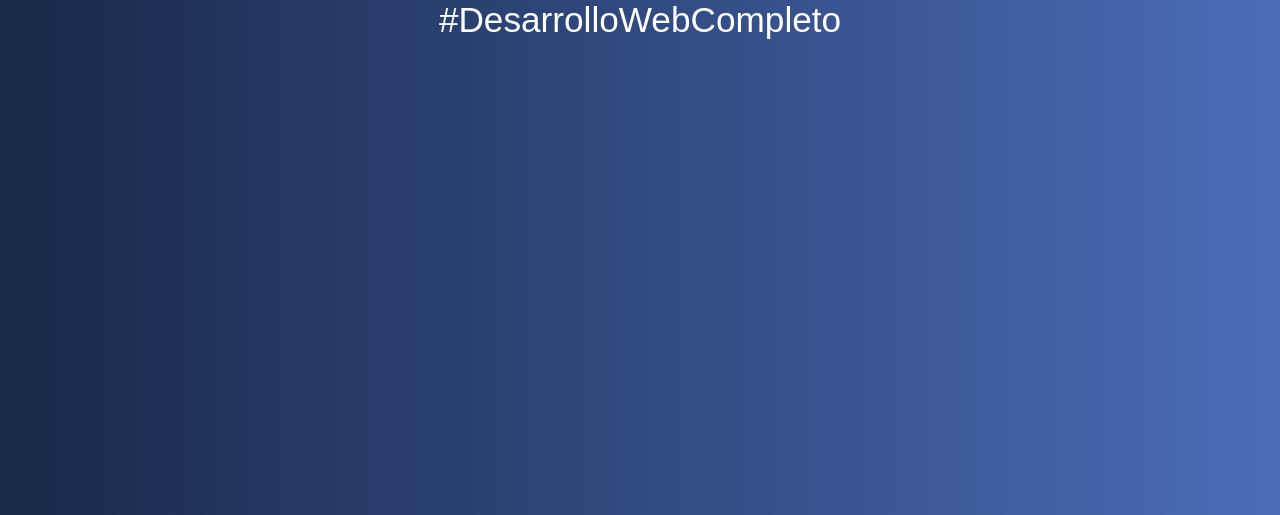
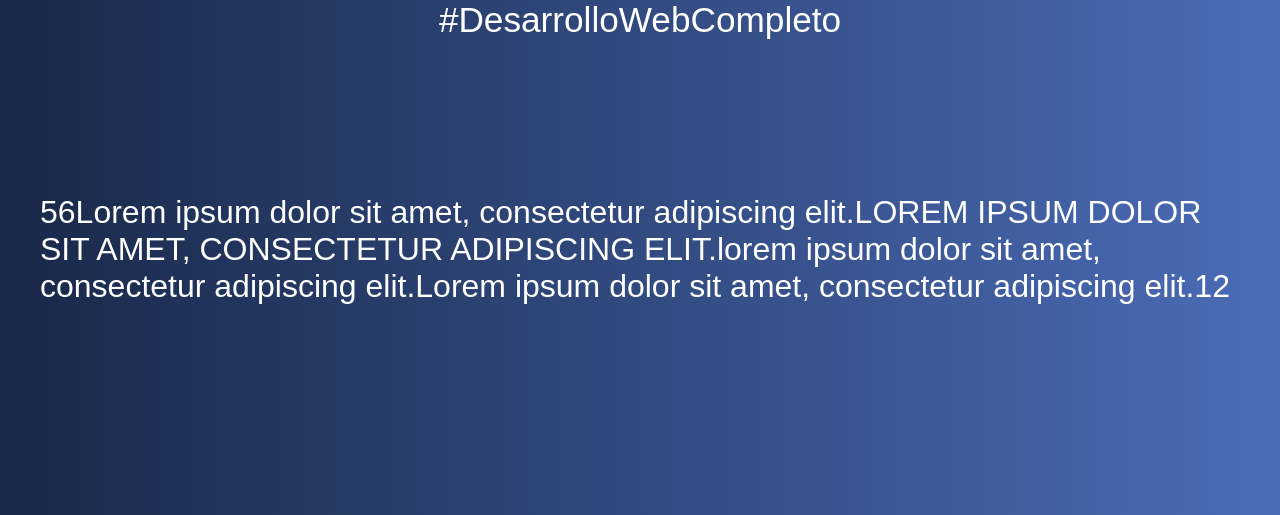
Before and after one commit to CarlosJCD/Curso-Web, a PHP site: page /07-string-methods.php in a window 1280 px wide. Shown: the part 285-800 px from the top of the page. Run offline with PHP 8.4, Linux system fonts and the light colour scheme.

Commit message:
Video #260 - Seccion #24 - Metodos de string

```diff
--- a/Proyecto_10_introduccion_a_PHP/07-string-methods.php
+++ b/Proyecto_10_introduccion_a_PHP/07-string-methods.php
@@ -1,6 +1,29 @@
 <?php include 'includes/header.php';
 
+// funciones para strings
+$lorem = "Lorem ipsum dolor sit amet, consectetur adipiscing elit.";
 
+//strlen
+echo(strlen($lorem));
+
+// trim - eliminar espacios en blanco
+
+echo (trim($lorem));
+
+// strtoupper
+
+echo (strtoupper($lorem));
+
+// strtolower
+echo(strtolower($lorem));
+
+// str_reoplace
+
+echo str_replace("HOLAAAA", "Lorem", $lorem);
+
+// strpos -- validar la existencia de un substring
+
+echo strpos($lorem,'dolor');
 
 
 include 'includes/footer.php';
```
